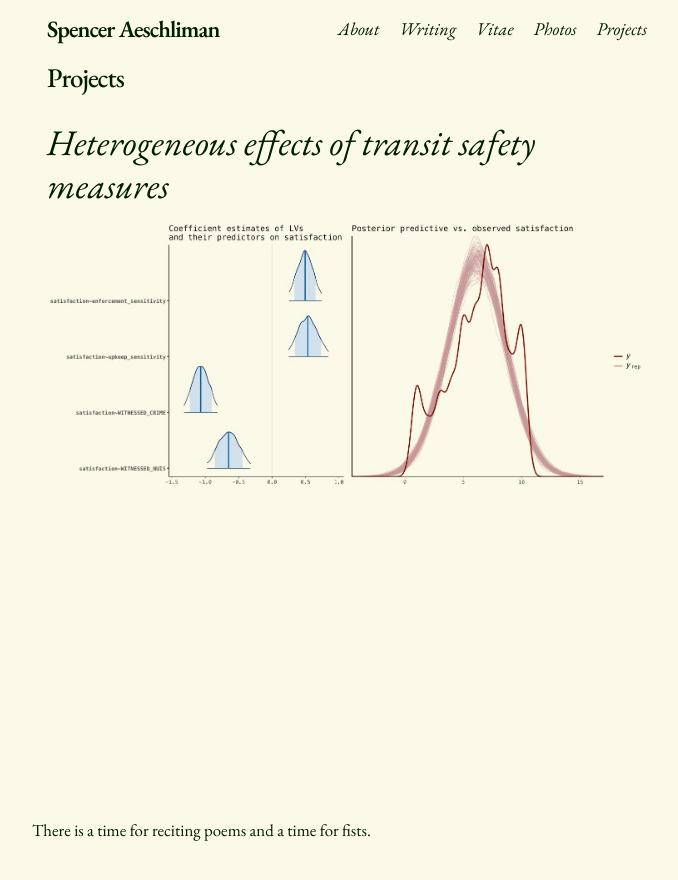
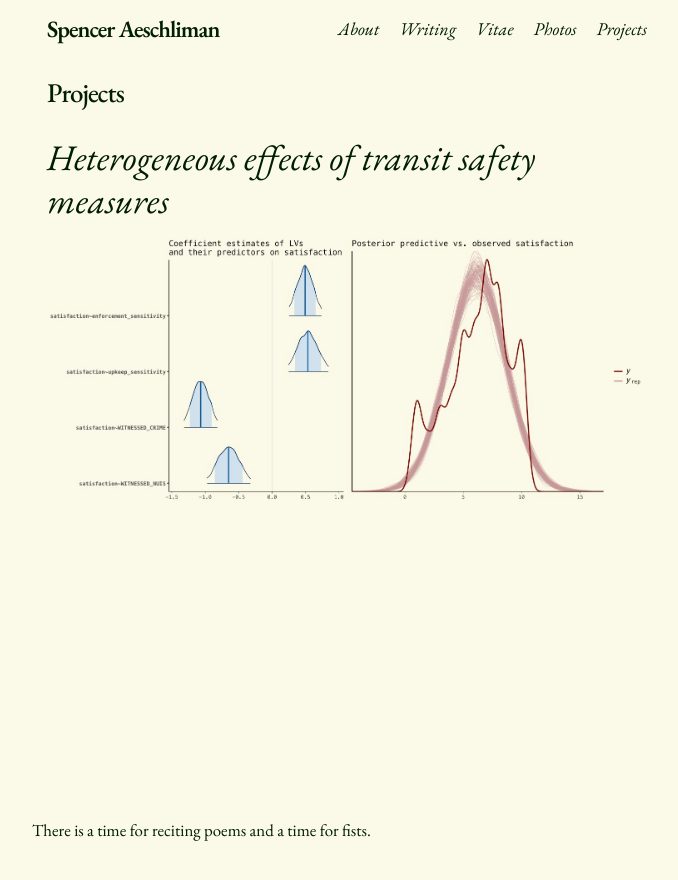
Before and after one commit to s-aeschliman/s-aeschliman.github.io, a Jekyll site: the page built from docs/projects.md, in a window 1280 px wide. Shown: the top 880 px of the page, without its empty margins (233-911 px from the left). Built offline with Jekyll 4.4.1, drawn with Linux system fonts in a browser that asks for light colours; some web fonts are replaced.

Commit message:
more header spacing

```diff
--- a/docs/_sass/minima/_layout.scss
+++ b/docs/_sass/minima/_layout.scss
@@ -10,7 +10,7 @@
  */
 .site-header {
   border-top: 5px solid $background-color;
-  border-bottom: 10px solid $background-color;
+  border-bottom: 25px solid $background-color;
   min-height: $spacing-unit * 1.5; /*1.865 */
   background-color: $background-color;
   // Positioning context for the mobile navigation icon
```
